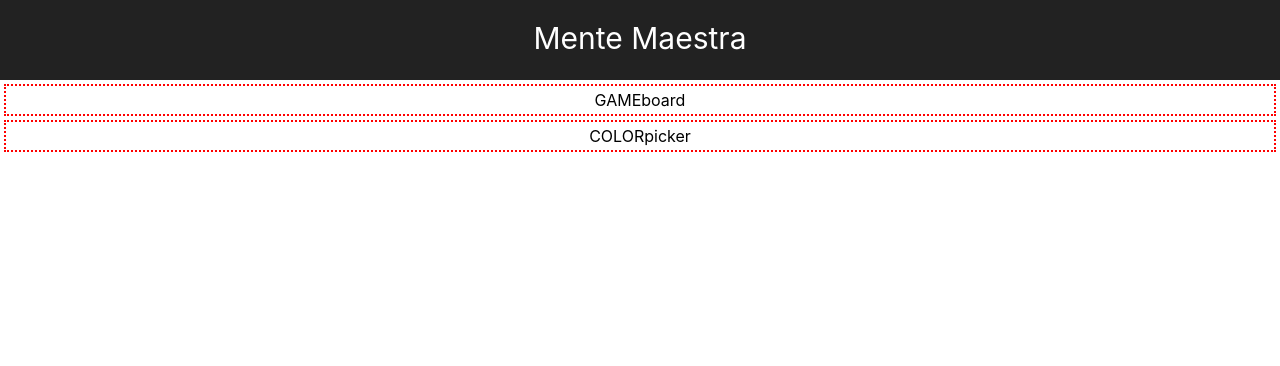
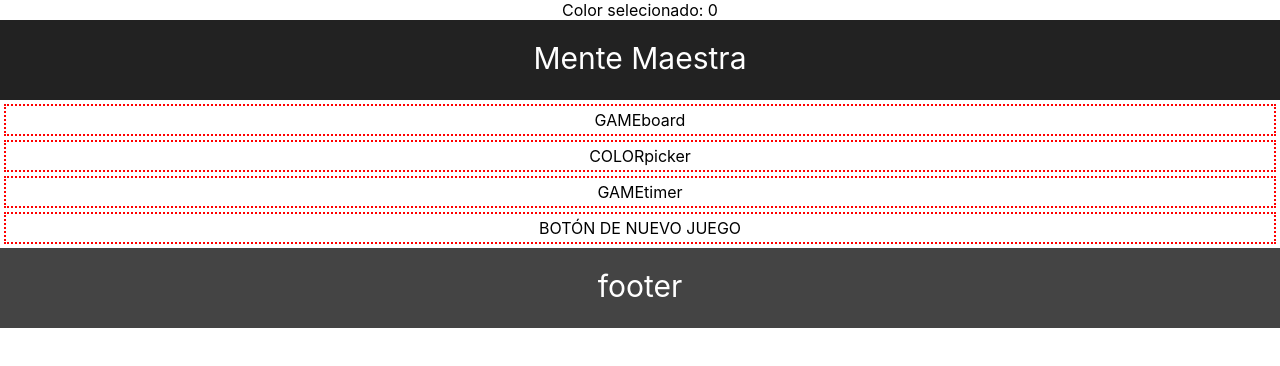
Before and after one commit to gambogisebastian/reacgt-mastermind, a React (Create React App) app: page / in a window 1280 px wide. Shown: the top 366 px of the page. Built offline with nearby package versions, Linux system fonts and the light colour scheme.

Commit message:
componentes basicos

```diff
--- a/src/App.css
+++ b/src/App.css
@@ -10,3 +10,12 @@
   font-size: 30px;
   text-align: center;
 }
+
+.App-footer {
+  background-color: #444;
+  height: 40px;
+  padding: 20px;
+  color: white;
+  font-size: 30px;
+  text-align: center;
+}
--- a/src/App.js
+++ b/src/App.js
@@ -2,16 +2,27 @@ import React, { Component } from 'react';
 import './App.css';
 import GameBoard from './components/GameBoard/GameBoard'
 import ColorPicker from './components/ColorPicker/ColorPicker';
+import GameTimer from './components/GameTimer/GameTimer';
+import NewGameButton from './components/NewGameButton/NewGameButton';
 
 class App extends Component {
+  constructor() {
+    super();
+    this.state = {
+      selColorIdx: 0,
+    };
+  }
   render() {
     return (
       <div className="App">
+        Color selecionado: {this.state.selColorIdx}
         <header className="App-header">Mente Maestra</header>
         <GameBoard />
         <ColorPicker />
+        <GameTimer />
+        <NewGameButton />
+        <footer className="App-footer">footer</footer>
       </div>
-
     );
   }
 }
--- /dev/null
+++ b/src/components/GameTimer/GameTimer.jsx
@@ -0,0 +1,9 @@
+import React from 'react';
+
+const GameTimer = (props) => (
+    <div className='component'>
+        GAMEtimer
+    </div>
+);
+
+export default GameTimer
--- /dev/null
+++ b/src/components/NewGameButton/NewGameButton.jsx
@@ -0,0 +1,9 @@
+import React from 'react';
+
+const NewGameButton = (props) => (
+    <div className='component'>
+        BOTÓN DE NUEVO JUEGO
+    </div>
+);
+
+export default NewGameButton
```
